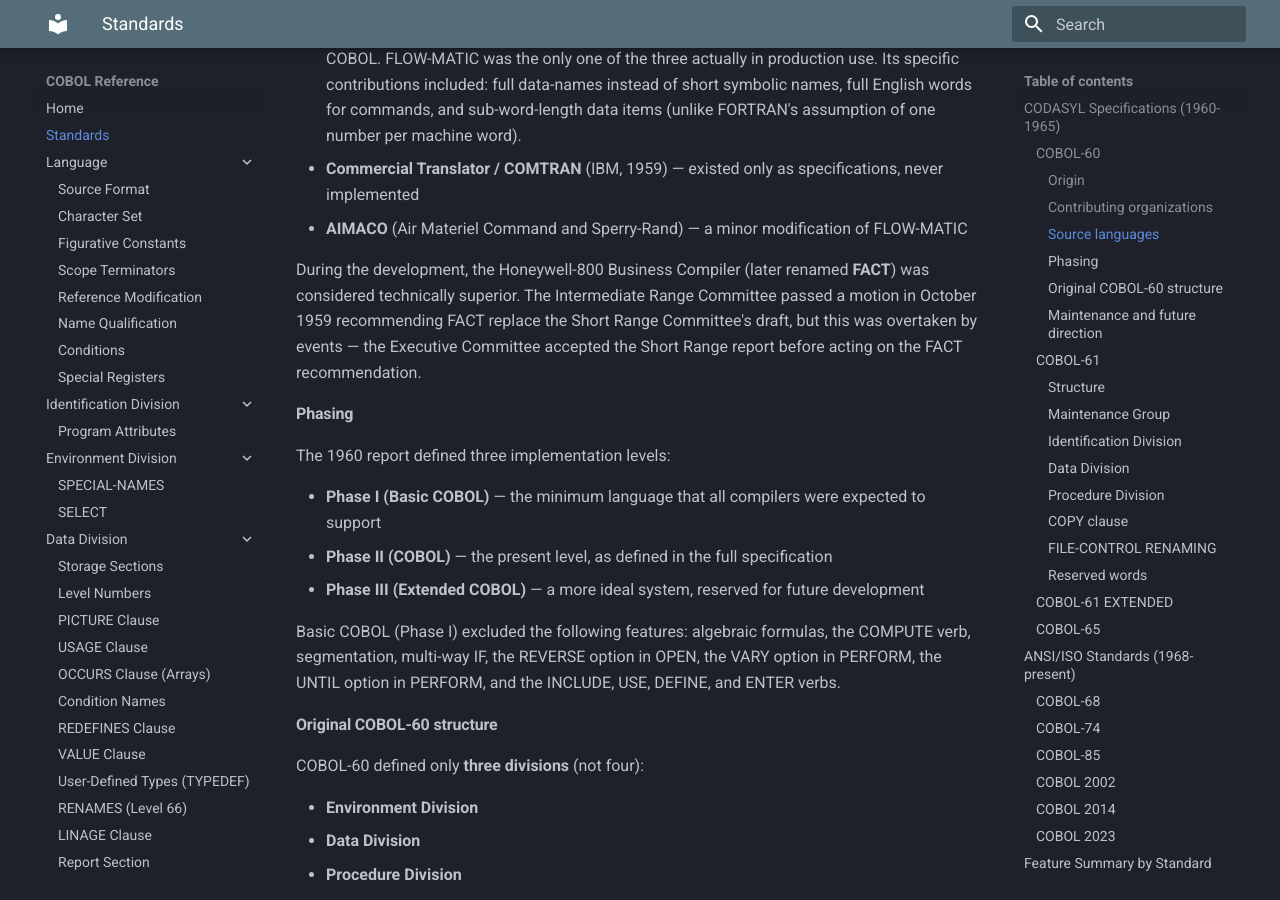
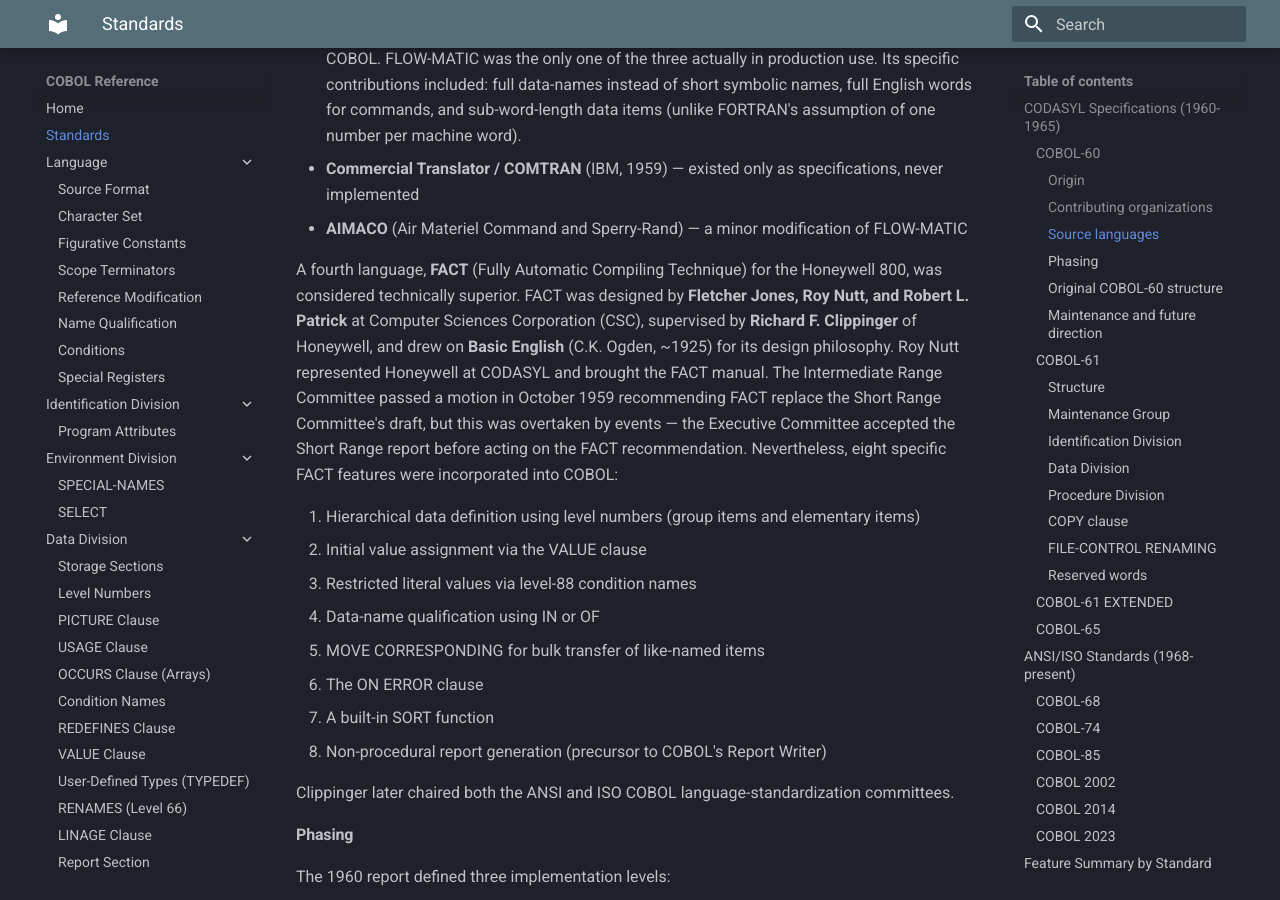
Before and after one commit to bushidocodes/cobol-reference, an MkDocs documentation site: the page built from docs/standards.md, in a window 1280 px wide and 900 px high, scrolled down 2656 px. Built offline with MkDocs 1.6.1 and Material for MkDocs 9.7.7, drawn with Linux system fonts in a browser that asks for light colours; some of the changed text lies outside the part shown.

Commit message:
Add FACT's 8 specific contributions to COBOL and Sammet bibliography findings
From research into Sammet's bibliography references:

- FACT (Clippinger, 1961): 8 specific features adopted into COBOL —
  level numbers, VALUE clause, level-88 condition names, IN/OF
  qualification, MOVE CORRESPONDING, ON ERROR, SORT, Report Writer.
  Designed by Fletcher Jones, Roy Nutt, Robert Patrick at CSC.
  Clippinger later chaired ANSI and ISO COBOL committees.
- Emery (1962): COBOL hierarchy charts were direct precursor to
  Constantine's structure charts and structured design movement
- Kesner (1962): Users built floating-point from COBOL procedures
  years before native support
- RAPIDWRITE (Humby, 1962): Earliest known shorthand COBOL
  preprocessor addressing verbosity (ICT, London)

Co-Authored-By: Claude Opus 4.6 (1M context) <noreply@anthropic.com>

```diff
--- a/docs/standards.md
+++ b/docs/standards.md
@@ -49,7 +49,18 @@ COBOL drew on three existing languages:
 - **Commercial Translator / COMTRAN** (IBM, 1959) — existed only as specifications, never implemented
 - **AIMACO** (Air Materiel Command and Sperry-Rand) — a minor modification of FLOW-MATIC
 
-During the development, the Honeywell-800 Business Compiler (later renamed **FACT**) was considered technically superior. The Intermediate Range Committee passed a motion in October 1959 recommending FACT replace the Short Range Committee's draft, but this was overtaken by events — the Executive Committee accepted the Short Range report before acting on the FACT recommendation.
+A fourth language, **FACT** (Fully Automatic Compiling Technique) for the Honeywell 800, was considered technically superior. FACT was designed by **Fletcher Jones, Roy Nutt, and Robert L. Patrick** at Computer Sciences Corporation (CSC), supervised by **Richard F. Clippinger** of Honeywell, and drew on **Basic English** (C.K. Ogden, ~1925) for its design philosophy. Roy Nutt represented Honeywell at CODASYL and brought the FACT manual. The Intermediate Range Committee passed a motion in October 1959 recommending FACT replace the Short Range Committee's draft, but this was overtaken by events — the Executive Committee accepted the Short Range report before acting on the FACT recommendation. Nevertheless, eight specific FACT features were incorporated into COBOL:
+
+1. Hierarchical data definition using level numbers (group items and elementary items)
+2. Initial value assignment via the VALUE clause
+3. Restricted literal values via level-88 condition names
+4. Data-name qualification using IN or OF
+5. MOVE CORRESPONDING for bulk transfer of like-named items
+6. The ON ERROR clause
+7. A built-in SORT function
+8. Non-procedural report generation (precursor to COBOL's Report Writer)
+
+Clippinger later chaired both the ANSI and ISO COBOL language-standardization committees.
 
 #### Phasing
 
@@ -369,3 +380,6 @@ Jean E. Sammet identified several aspects of COBOL that represented significant
 - **Large file processing** — COBOL provided effective handling of problems involving large files with relatively simple processing, the dominant pattern in business computing.
 - **Readable, English-like syntax** — Natural, readable programming with mnemonic names, making programs accessible to non-programmers and serving as their own documentation.
 - **First operating system interface specifications** — The Environment Division provided the first rudimentary interface specifications for an operating system in a programming language.
+- **Influence on software engineering** — J.C. Emery's 1962 paper on modular data processing systems written in COBOL introduced hierarchy charts for organizing COBOL programs, which directly influenced Larry Constantine's structure charts (1966) and the structured design methodology that followed.
+
+As early as 1962, users were building floating-point arithmetic from COBOL procedures using working storage (Kesner, 1962), years before native floating-point support arrived via vendor extensions (COMP-1/COMP-2) and ultimately IEEE 754 types in COBOL 2014.
```
